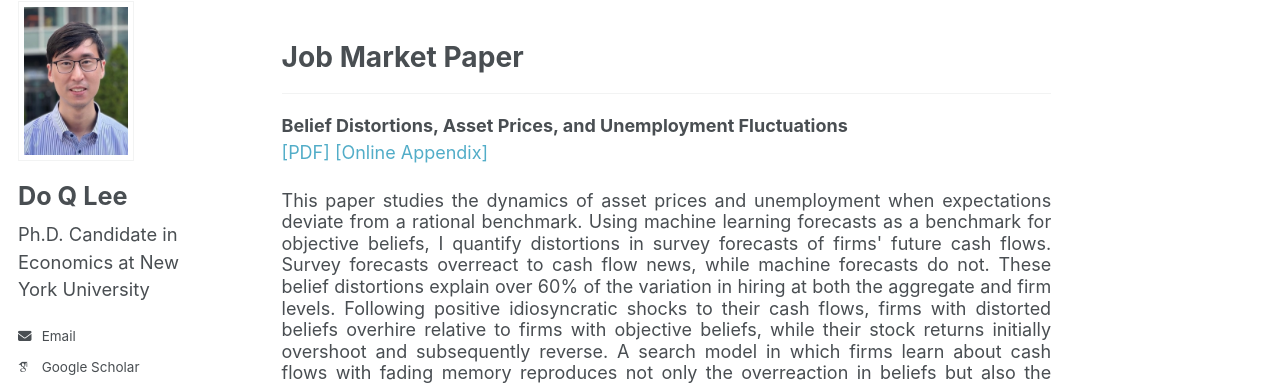
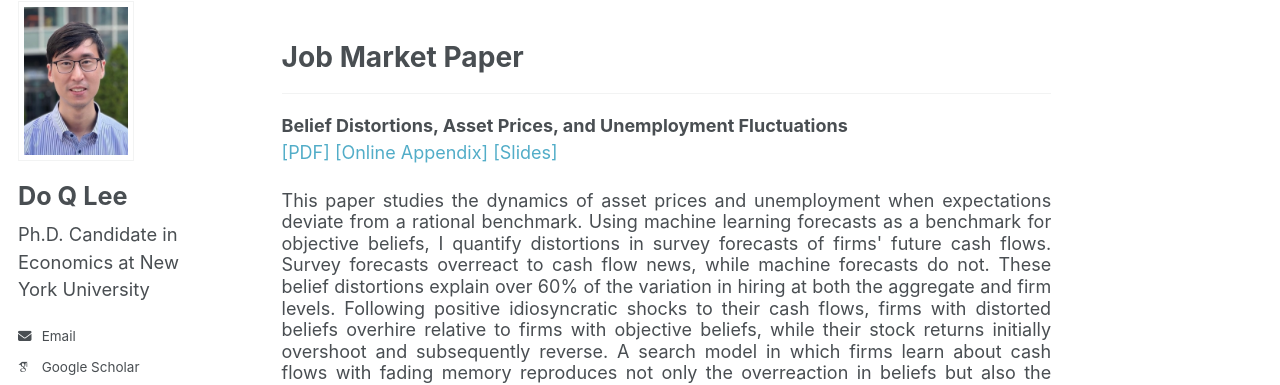
Before and after one commit to doqlee/doqlee.github.io, a Jekyll site: the page built from _pages/main.md, in a window 1280 px wide and 900 px high, scrolled down 304 px. Shown: the part 118-503 px from the top of the window. Built offline with Jekyll 4.4.1, drawn with Linux system fonts in a browser that asks for light colours; some web fonts are replaced.

Commit message:
Update main.md

```diff
--- a/_pages/main.md
+++ b/_pages/main.md
@@ -99,7 +99,7 @@ Job Market Paper
 =========
 ---
 **Belief Distortions, Asset Prices, and Unemployment Fluctuations** \
-[[PDF]](../files/belief_distortions_unemployment_fluctuations.pdf) [[Online Appendix]](../files/onlineappendix.pdf)
+[[PDF]](../files/belief_distortions_unemployment_fluctuations.pdf) [[Online Appendix]](../files/onlineappendix.pdf) [[Slides]](../files/slides.pdf)
 <div id="BDUF" style="text-align: justify; line-height: 1.2" >
 This paper studies the dynamics of asset prices and unemployment when expectations deviate from a rational benchmark. Using machine learning forecasts as a benchmark for objective beliefs, I quantify distortions in survey forecasts of firms' future cash flows. Survey forecasts overreact to cash flow news, while machine forecasts do not. These belief distortions explain over 60% of the variation in hiring at both the aggregate and firm levels. Following positive idiosyncratic shocks to their cash flows, firms with distorted beliefs overhire relative to firms with objective beliefs, while their stock returns initially overshoot and subsequently reverse. A search model in which firms learn about cash flows with fading memory reproduces not only the overreaction in beliefs but also the resulting volatility in asset valuations and unemployment. Distorted beliefs that raise asset valuations also raise the value firms attach to new hires, leading stock prices and hiring to move together.
 <br>
```
